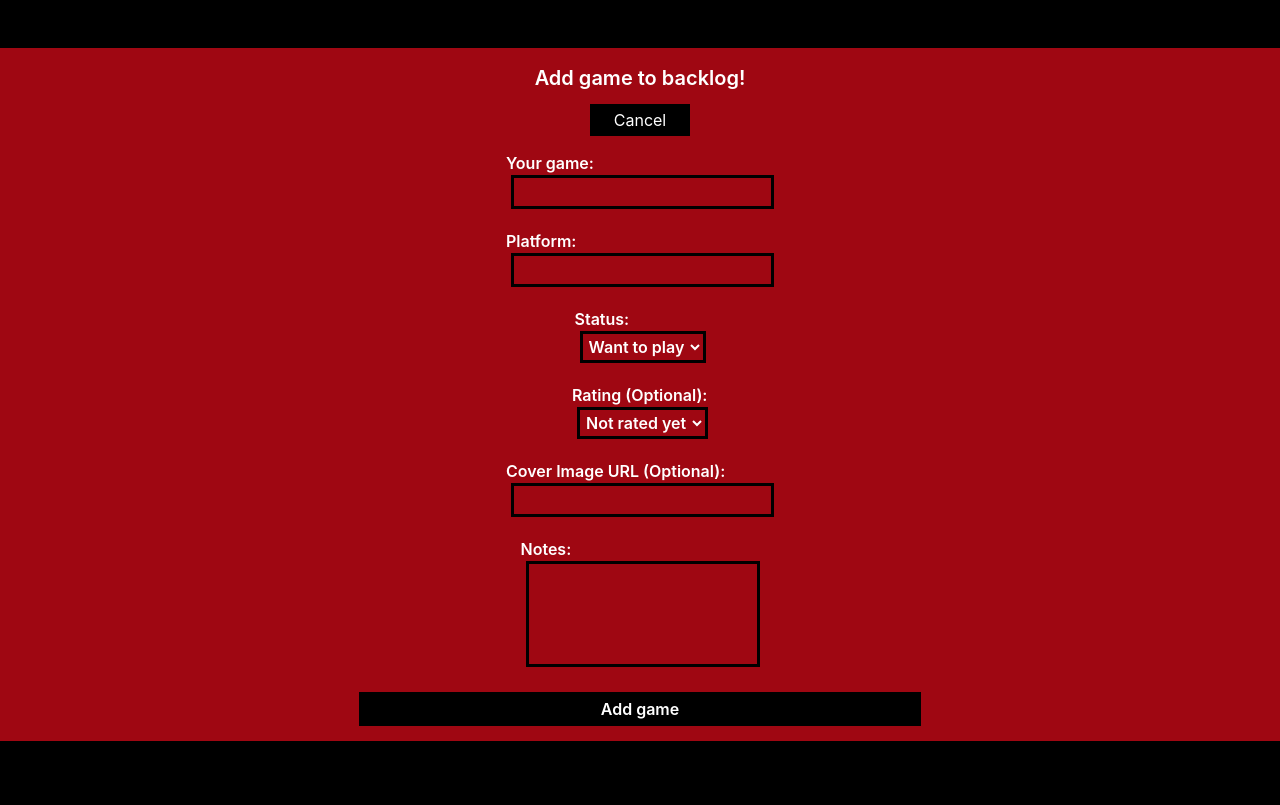
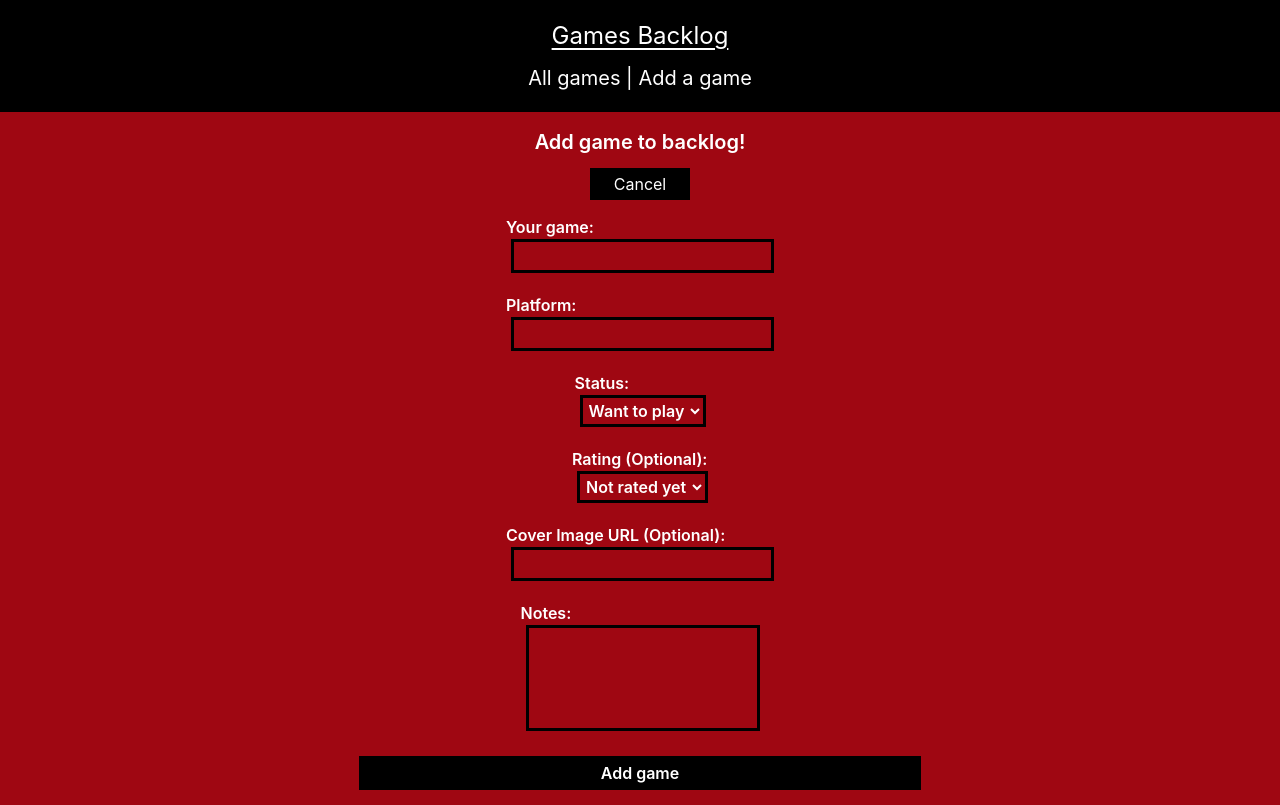
Before and after one commit to Prxjec-t/Questlog-API, a React (Vite) app: page /games/new in a window 1280 px wide. Built offline with nearby package versions, Linux system fonts and the light colour scheme.

Commit message:
Added styling to the header

```diff
--- a/src/pages/RootLayout.tsx
+++ b/src/pages/RootLayout.tsx
@@ -3,16 +3,17 @@ import { NavLink, Outlet } from 'react-router';
 const RootLayout = () => {
   return (
     <>
-      <header>
+      <header className="bg-black/95 text-white text-xl p-5 flex flex-col justify-evenly items-center gap-3">
         <NavLink to="/">
-          <h1>Games Backlog</h1>
+          <h1 className="underline underline-offset-4 text-2xl hover:text-red-500">Games Backlog</h1>
         </NavLink>
 
         <nav>
-          <NavLink to="/" end>
+          <NavLink to="/" end className="hover:text-red-500">
             All games
           </NavLink>
-          <NavLink to="/games/new" end>
+          {' | '}
+          <NavLink to="/games/new" end className="hover:text-red-500">
             Add a game
           </NavLink>
         </nav>
```
